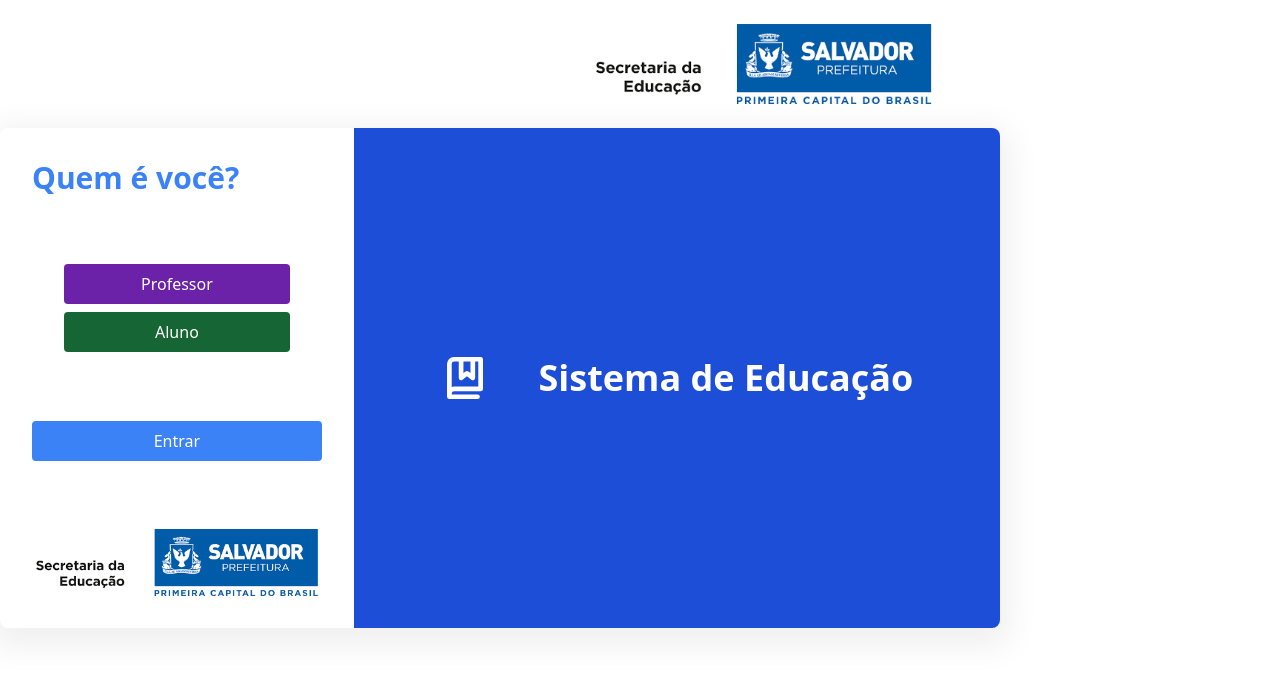
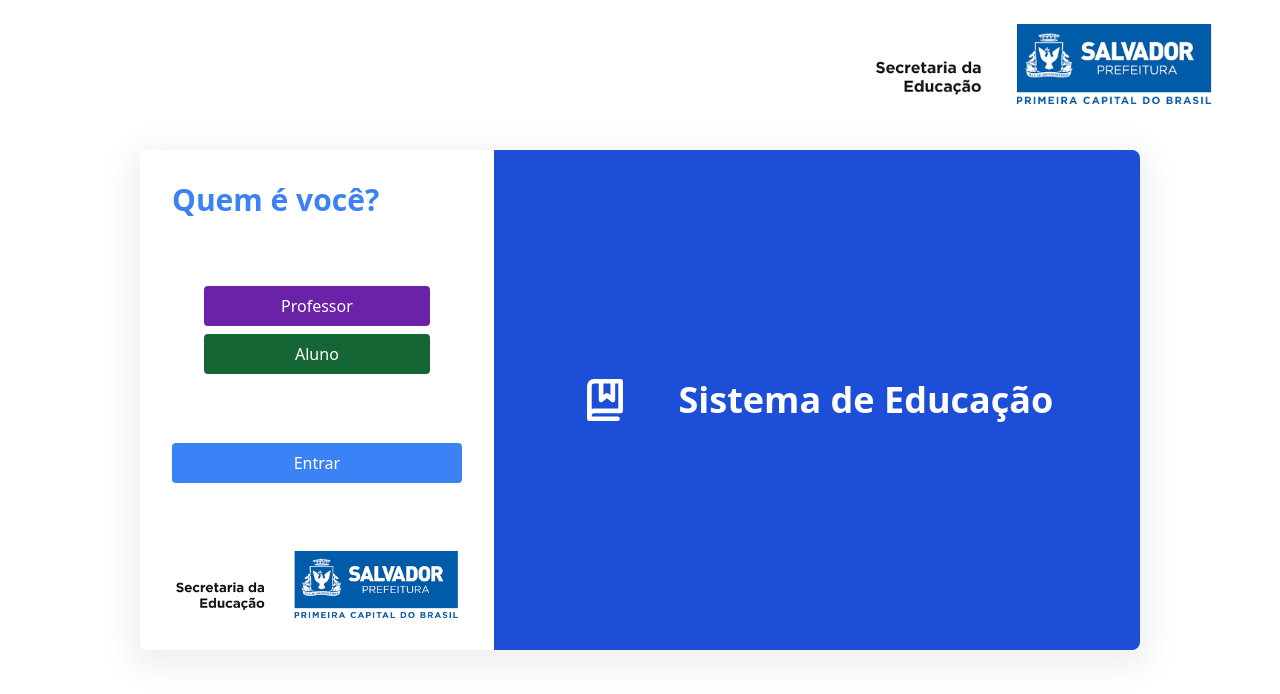
Before and after one commit to lfalcaolopes/driveoas, a React (Vite) app: page / in a window 1280 px wide. Shown: the top 694 px of the page. Built offline with nearby package versions, Linux system fonts and the light colour scheme.

Commit message:
fix everything, everywhere, all at once

```diff
--- a/src/App.tsx
+++ b/src/App.tsx
@@ -1,39 +1,21 @@
-import { ReactNode } from "react"
 import { BrowserRouter, Route, Routes } from "react-router-dom"
-import Header from "./components/Header"
 import Home from "./pages/home"
 import Login from "./pages/login"
 import SelectPermission from "./pages/selectPermission"
 import SignUp from "./pages/signUp"
-
-const LayoutWithHeader = ({children}: {children: ReactNode}) => (
-  <div>
-    <Header />
-    {children}
-  </div>
-);
-
-const LayoutWithoutHeader = ({children}: {children: ReactNode}) => (
-  <div>
-    {children}
-  </div>
-);
-
 
 function App() {
 
   return (
     <BrowserRouter>
       <div className="h-screen flex flex-col">
-        <div className="w-screen h-full flex">
           <Routes>
-            <Route path="/" element={<LayoutWithHeader><SelectPermission /></LayoutWithHeader>} />
-            <Route path="/login" element={<LayoutWithHeader><Login /></LayoutWithHeader>} />
-            <Route path="/signup" element={<LayoutWithHeader><SignUp /></LayoutWithHeader>} />
-            <Route path="/dashboard/*" element={<LayoutWithoutHeader><Home /></LayoutWithoutHeader>} />
+            <Route path="/" element={<SelectPermission />} />
+            <Route path="/login" element={<Login />} />
+            <Route path="/signup" element={<SignUp />} />
+            <Route path="/dashboard/*" element={<Home />} />
           </Routes>
         </div>
-      </div>
     </BrowserRouter>
   )
 }
--- a/src/pages/login.tsx
+++ b/src/pages/login.tsx
@@ -1,5 +1,6 @@
 import { SubmitHandler, useForm } from "react-hook-form"
 import { Link } from "react-router-dom"
+import Header from "../components/Header"
 
 interface InputForm {
   email: string
@@ -15,6 +16,9 @@ function Login() {
   const onSubmit: SubmitHandler<InputForm> = (data) => console.log(data)
 
   return (
+    <>
+      <Header />
+      <div className="w-screen h-full flex">
         <div className="w-full flex flex-col gap-6 mb-32 justify-center items-center">
           <h1 className='font-bold text-5xl text-blue-500'>Login</h1>
           <p>Logue para continuar</p>
@@ -40,6 +44,8 @@ function Login() {
             <Link to="/dashboard" className="px-8 py-2 bg-blue-500 text-white rounded" type="submit">Login</Link>
           </form>
         </div>
+      </div>
+    </>
   )
 }
 
--- a/src/pages/selectPermission.tsx
+++ b/src/pages/selectPermission.tsx
@@ -1,10 +1,14 @@
 import { BookBookmark } from '@phosphor-icons/react'
 import { Link } from 'react-router-dom'
 import secSaude from '../assets/secSaude.png'
+import Header from '../components/Header'
 
 function SelectPermission() {
 
   return (
+    <>
+      <Header />
+      <div className="w-screen h-full flex">
         <div className=" w-full flex justify-center items-center mb-32">
           <div className=" h-[500px] w-[1000px] rounded-lg overflow-hidden flex shadow-[0px_9px_32px_10px_#00000010]">
             <div className='flex flex-col flex-grow gap-4 justify-between p-8'>
@@ -29,6 +33,8 @@ function SelectPermission() {
             </div>
           </div>
         </div>
+      </div>
+    </>
   )
 }
 
--- a/src/pages/signUp.tsx
+++ b/src/pages/signUp.tsx
@@ -1,5 +1,6 @@
 import { SubmitHandler, useForm } from "react-hook-form"
 import { Link } from "react-router-dom"
+import Header from "../components/Header"
 
 interface InputForm {
   fullName: string
@@ -17,6 +18,9 @@ function SignUp() {
   const onSubmit: SubmitHandler<InputForm> = (data) => console.log(data)
 
   return (
+    <>
+      <Header />
+      <div className="w-screen h-full flex">
         <div className="w-full flex flex-col justify-center items-center gap-6 mb-32">
           <h1 className='font-bold text-5xl text-blue-500'>Crie sua conta!</h1>
           <p>Já esta registrado? <Link to="/login" className="underline">Login</Link></p>
@@ -50,6 +54,8 @@ function SignUp() {
             <Link to="/dashboard" className="px-8 py-2 bg-blue-500 text-white rounded" type="submit">Cadastrar</Link>
           </form>
         </div>
+      </div>
+    </>
   )
 }
 
```
Lines whose indentation alone changed are shown as unchanged.
